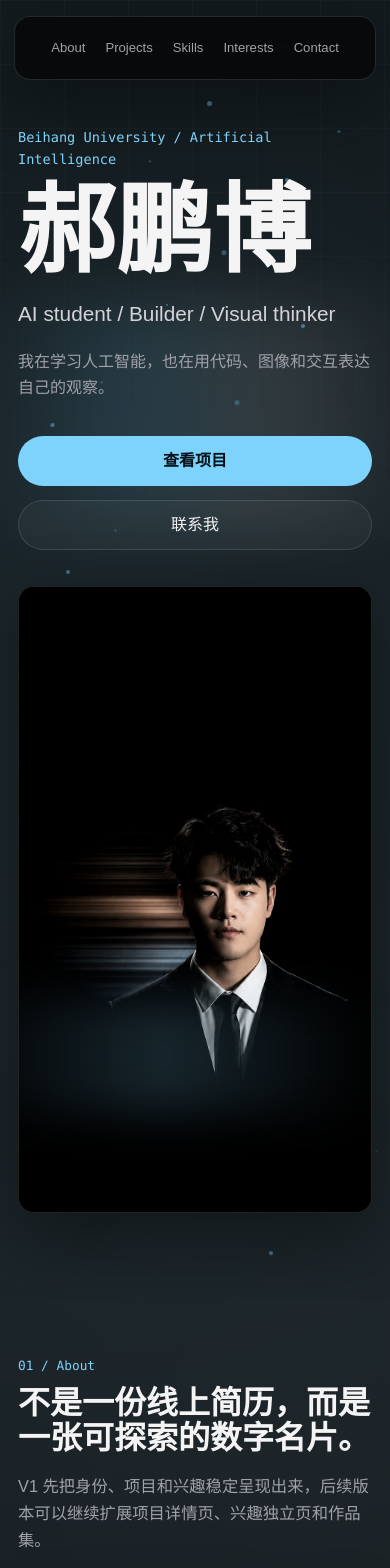
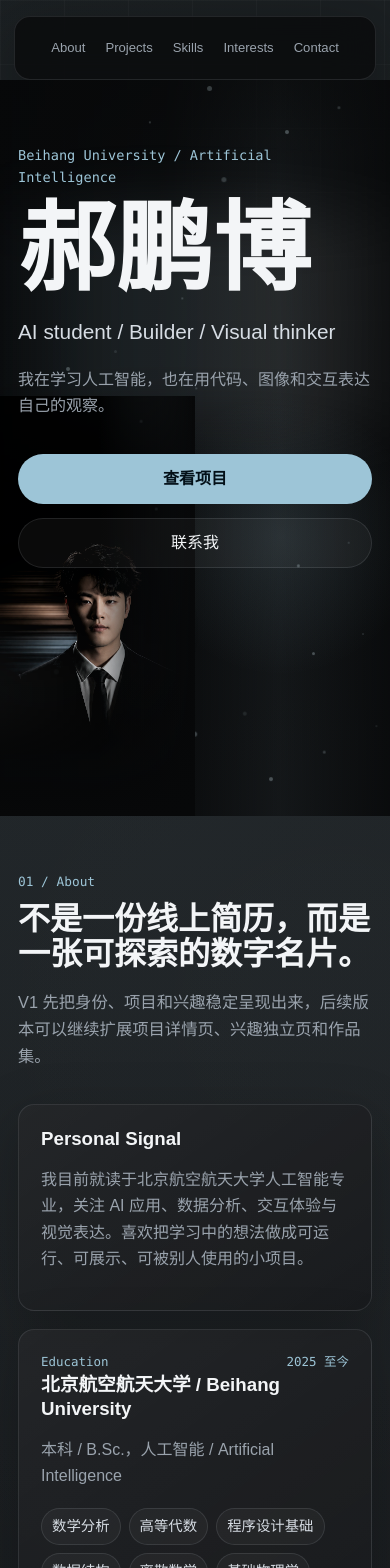
Before and after one commit to haopengbo6-maker/personal-website, a React (Vite) app: page / in a window 390 px wide. Shown: the top 1568 px of the page. Built offline with nearby package versions, Linux system fonts and the light colour scheme.

Commit message:
Refine cinematic hero portrait

```diff
--- a/src/pages/Home.jsx
+++ b/src/pages/Home.jsx
@@ -17,6 +17,10 @@ export default function Home() {
       <main>
         <section className="hero-section" id="hero">
           <ParticleField />
+          <div className="hero-portrait" aria-hidden="true">
+            <img src={`${import.meta.env.BASE_URL}images/portrait.png`} alt="" />
+            <div className="portrait-aura" />
+          </div>
           <div className="hero-grid page-shell">
             <div className="hero-copy">
               <p className="hero-kicker">Beihang University / Artificial Intelligence</p>
@@ -31,10 +35,6 @@ export default function Home() {
                   联系我
                 </a>
               </div>
-            </div>
-            <div className="portrait-frame">
-              <img src={`${import.meta.env.BASE_URL}images/portrait.png`} alt="郝鹏博黑色背景肖像" />
-              <div className="portrait-glow" />
             </div>
           </div>
         </section>
--- a/src/styles/global.css
+++ b/src/styles/global.css
@@ -10,9 +10,9 @@ body {
   margin: 0;
   min-width: 320px;
   background:
-    radial-gradient(circle at 22% 8%, rgba(125, 211, 252, 0.13), transparent 28%),
-    radial-gradient(circle at 82% 16%, rgba(255, 255, 255, 0.06), transparent 26%),
-    linear-gradient(180deg, var(--color-bg), #07080a 42%, var(--color-bg));
+    radial-gradient(circle at 16% 6%, rgba(157, 197, 215, 0.12), transparent 29%),
+    radial-gradient(circle at 86% 12%, rgba(255, 255, 255, 0.055), transparent 28%),
+    linear-gradient(180deg, var(--color-bg), #090a0d 42%, var(--color-bg));
   color: var(--color-text);
   font-family: var(--font-sans);
   line-height: 1.65;
@@ -64,7 +64,7 @@ button {
   padding: 12px 14px 12px 20px;
   border: 1px solid var(--color-border);
   border-radius: 999px;
-  background: rgba(5, 5, 5, 0.74);
+  background: rgba(7, 8, 9, 0.72);
   backdrop-filter: blur(18px);
   box-shadow: var(--shadow-soft);
 }
@@ -107,8 +107,12 @@ button {
   min-height: calc(100dvh - 96px);
   display: grid;
   align-items: center;
-  padding: 56px 0 86px;
+  isolation: isolate;
+  padding: 56px 0 96px;
   overflow: hidden;
+  background:
+    radial-gradient(circle at 72% 62%, rgba(157, 197, 215, 0.11), transparent 26%),
+    linear-gradient(90deg, rgba(7, 8, 9, 0.98) 0%, rgba(7, 8, 9, 0.9) 42%, rgba(7, 8, 9, 0.5) 72%, rgba(7, 8, 9, 0.88) 100%);
 }
 
 .hero-section::before {
@@ -116,7 +120,7 @@ button {
   position: absolute;
   inset: 18% -10% auto;
   height: 220px;
-  background: linear-gradient(90deg, transparent, rgba(125, 211, 252, 0.14), rgba(255, 255, 255, 0.11), transparent);
+  background: linear-gradient(90deg, transparent, rgba(157, 197, 215, 0.13), rgba(255, 255, 255, 0.09), transparent);
   filter: blur(34px);
   transform: translateX(-16%);
   animation: lightSweep 13s ease-in-out infinite alternate;
@@ -124,15 +128,16 @@ button {
 
 .hero-grid {
   position: relative;
-  z-index: 2;
+  z-index: 3;
   display: grid;
-  grid-template-columns: minmax(0, 0.95fr) minmax(360px, 0.82fr);
+  grid-template-columns: minmax(0, 0.82fr) minmax(320px, 0.58fr);
   align-items: center;
-  gap: clamp(36px, 7vw, 96px);
+  gap: clamp(28px, 5vw, 80px);
 }
 
 .hero-copy {
-  max-width: 760px;
+  max-width: 820px;
+  padding: clamp(18px, 3vw, 34px) 0;
 }
 
 .hero-kicker,
@@ -222,33 +227,63 @@ button {
   transform: translateY(1px);
 }
 
-.portrait-frame {
-  position: relative;
-  min-height: clamp(520px, 72vh, 860px);
-  overflow: hidden;
-  border: 1px solid var(--color-border);
-  border-radius: var(--radius-lg);
-  background: #030303;
-  box-shadow: var(--shadow-soft);
-  animation: portraitReveal 1000ms ease both 260ms;
+.hero-portrait {
+  position: absolute;
+  right: clamp(-92px, -3vw, 36px);
+  bottom: -1px;
+  z-index: 1;
+  width: min(53vw, 760px);
+  height: min(88vh, 880px);
+  pointer-events: none;
+  animation: portraitReveal 1200ms ease both 180ms;
 }
 
-.portrait-frame img {
+.hero-portrait::before {
+  content: "";
+  position: absolute;
+  inset: 18% -8% 0 18%;
+  z-index: -1;
+  background: radial-gradient(circle at 52% 46%, rgba(157, 197, 215, 0.24), transparent 44%);
+  filter: blur(42px);
+  opacity: 0.72;
+}
+
+.hero-portrait::after {
+  content: "";
+  position: absolute;
+  inset: 0;
+  background:
+    linear-gradient(to right, var(--color-bg) 0%, rgba(7, 8, 9, 0.82) 12%, transparent 38%),
+    linear-gradient(to top, var(--color-bg) 0%, rgba(7, 8, 9, 0.84) 8%, transparent 34%),
+    linear-gradient(to left, var(--color-bg) 0%, transparent 22%);
+}
+
+.hero-portrait img {
   width: 100%;
   height: 100%;
-  min-height: inherit;
   display: block;
-  object-fit: cover;
-  object-position: center 28%;
-  filter: contrast(1.04) saturate(0.94);
+  object-fit: contain;
+  object-position: bottom right;
+  opacity: 0.9;
+  filter: contrast(1.07) saturate(0.9) brightness(0.94);
+  mask-image:
+    linear-gradient(to right, transparent 0%, black 24%, black 78%, transparent 100%),
+    linear-gradient(to top, transparent 0%, black 18%, black 100%);
+  -webkit-mask-image:
+    linear-gradient(to right, transparent 0%, black 24%, black 78%, transparent 100%),
+    linear-gradient(to top, transparent 0%, black 18%, black 100%);
+  mask-composite: intersect;
+  -webkit-mask-composite: source-in;
 }
 
-.portrait-glow {
+.portrait-aura {
   position: absolute;
-  inset: auto 0 16% -18%;
-  height: 18%;
-  background: linear-gradient(90deg, transparent, rgba(125, 211, 252, 0.18), transparent);
-  filter: blur(22px);
+  inset: auto 12% 17% 2%;
+  height: 24%;
+  background: linear-gradient(90deg, transparent, rgba(157, 197, 215, 0.2), rgba(255, 255, 255, 0.08), transparent);
+  filter: blur(28px);
+  mix-blend-mode: screen;
+  opacity: 0.54;
 }
 
 .particle-field {
@@ -256,7 +291,7 @@ button {
   inset: 0;
   z-index: 1;
   pointer-events: none;
-  opacity: 0.8;
+  opacity: 0.62;
 }
 
 .particle-field span {
@@ -266,9 +301,9 @@ button {
   width: var(--size);
   height: var(--size);
   border-radius: 50%;
-  background: var(--color-accent);
-  box-shadow: 0 0 22px rgba(125, 211, 252, 0.55);
-  opacity: 0.42;
+  background: rgba(210, 230, 238, 0.82);
+  box-shadow: 0 0 22px rgba(157, 197, 215, 0.42);
+  opacity: 0.34;
   animation: particleFloat var(--duration) ease-in-out infinite;
   animation-delay: var(--delay);
 }
@@ -748,8 +783,23 @@ button {
     grid-template-columns: 1fr;
   }
 
-  .portrait-frame {
-    min-height: 680px;
+  .hero-section {
+    min-height: auto;
+    padding-bottom: 0;
+  }
+
+  .hero-grid {
+    min-height: 820px;
+    align-items: start;
+  }
+
+  .hero-portrait {
+    right: 50%;
+    bottom: 0;
+    width: min(78vw, 680px);
+    height: min(66vh, 680px);
+    transform: translateX(50%);
+    opacity: 0.82;
   }
 
   .project-grid,
@@ -785,6 +835,11 @@ button {
   .hero-section {
     min-height: auto;
     padding-top: 46px;
+    padding-bottom: 0;
+  }
+
+  .hero-grid {
+    min-height: 760px;
   }
 
   .hero-copy h1 {
@@ -800,9 +855,10 @@ button {
     width: 100%;
   }
 
-  .portrait-frame {
-    min-height: 560px;
-    border-radius: var(--radius-md);
+  .hero-portrait {
+    width: min(104vw, 560px);
+    height: 470px;
+    opacity: 0.62;
   }
 
   .project-grid,
@@ -836,8 +892,14 @@ button {
     width: 100%;
   }
 
-  .portrait-frame {
-    min-height: 470px;
+  .hero-grid {
+    min-height: 690px;
+  }
+
+  .hero-portrait {
+    width: 112vw;
+    height: 420px;
+    opacity: 0.5;
   }
 }
 
--- a/src/styles/tokens.css
+++ b/src/styles/tokens.css
@@ -1,17 +1,17 @@
 :root {
   color-scheme: dark;
-  --color-bg: #050505;
-  --color-bg-soft: #0a0b0d;
-  --color-surface: #101114;
-  --color-surface-strong: #15171c;
-  --color-text: #f4f4f5;
-  --color-muted: #a1a1aa;
-  --color-muted-strong: #d4d4d8;
-  --color-border: rgba(255, 255, 255, 0.12);
-  --color-border-strong: rgba(125, 211, 252, 0.34);
-  --color-accent: #7dd3fc;
-  --color-accent-soft: rgba(125, 211, 252, 0.14);
-  --color-accent-faint: rgba(125, 211, 252, 0.06);
+  --color-bg: #070809;
+  --color-bg-soft: #0d0f12;
+  --color-surface: #111318;
+  --color-surface-strong: #171a21;
+  --color-text: #f3f5f7;
+  --color-muted: #9aa3ad;
+  --color-muted-strong: #d7dde4;
+  --color-border: rgba(226, 232, 240, 0.11);
+  --color-border-strong: rgba(157, 197, 215, 0.36);
+  --color-accent: #9dc5d7;
+  --color-accent-soft: rgba(157, 197, 215, 0.14);
+  --color-accent-faint: rgba(157, 197, 215, 0.06);
   --shadow-soft: 0 24px 70px rgba(0, 0, 0, 0.42);
   --radius-sm: 10px;
   --radius-md: 16px;
```
